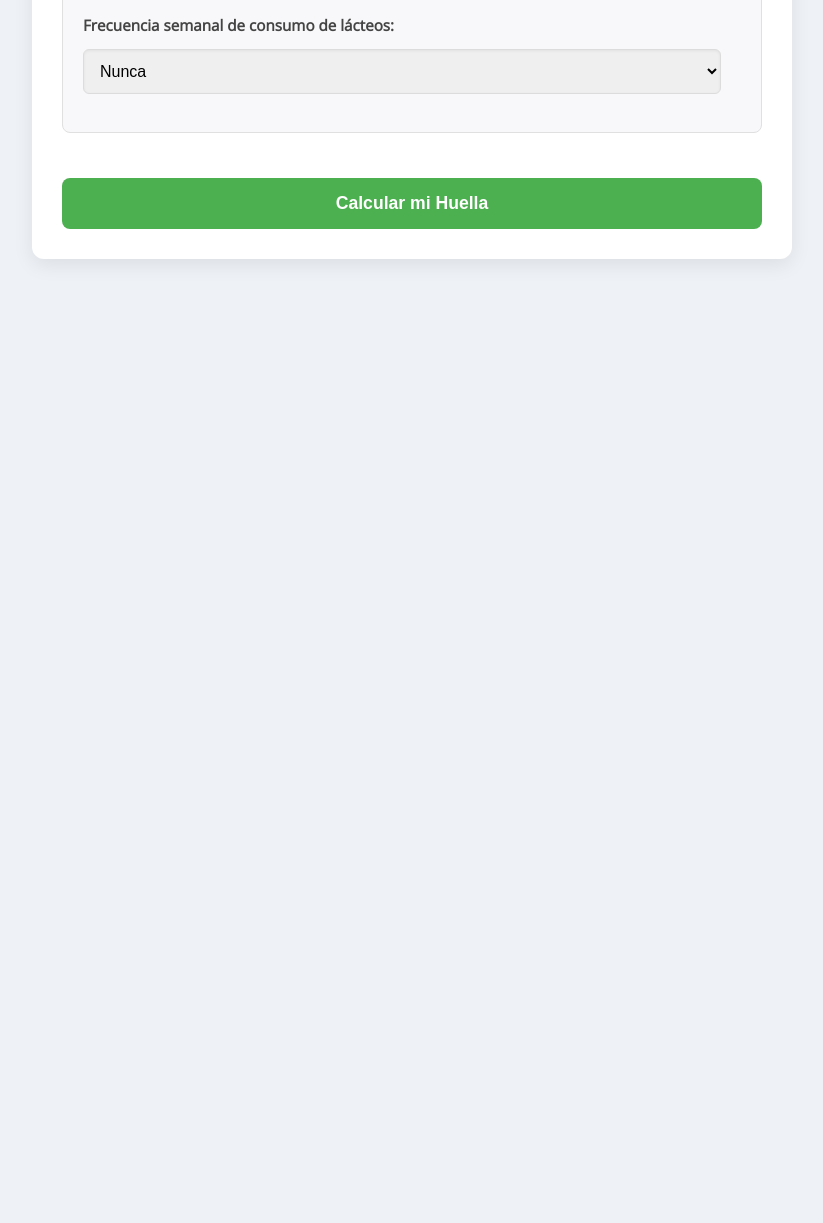
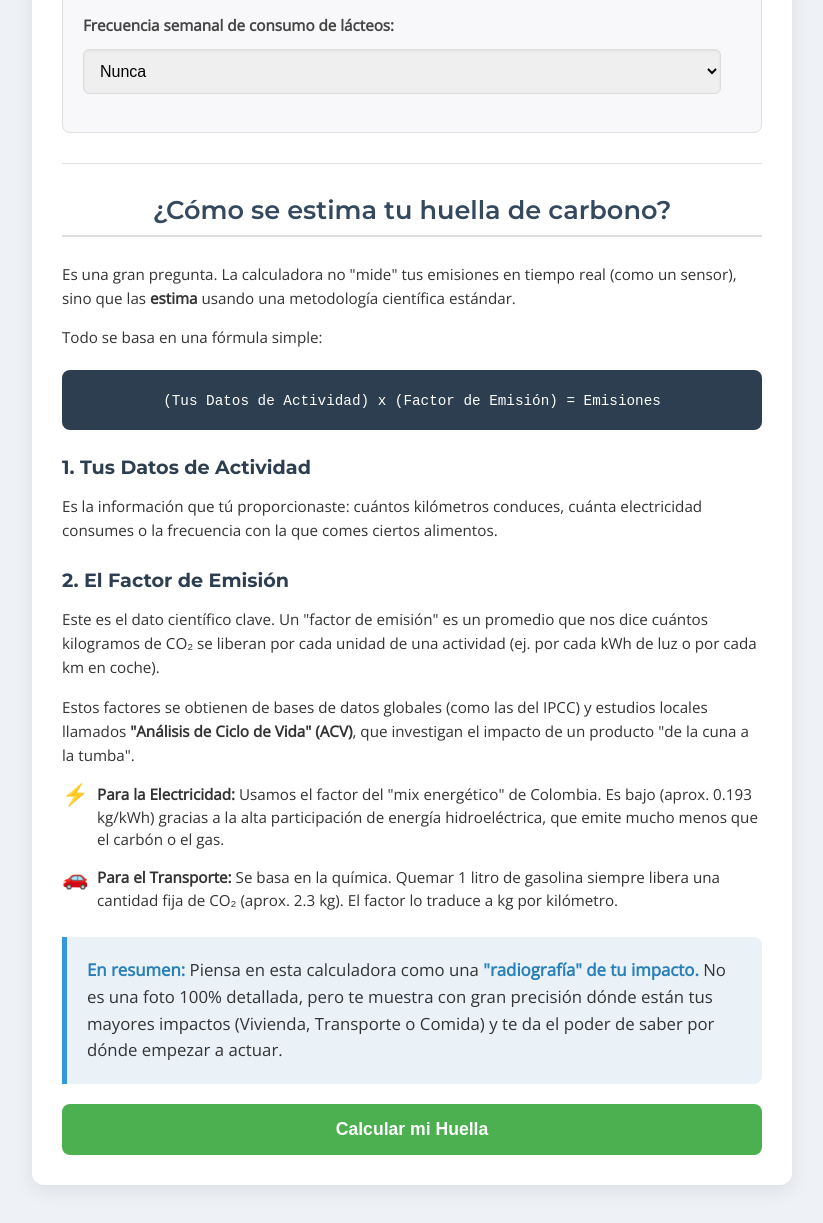
Before and after one commit to maicolletrado-dotcom/Calculadora-GEI, a plain HTML site: page index.html in a window 1280 px wide. Shown: the part 1235-2458 px from the top of the page, without its empty margins (228-1051 px from the left). Before the commit the page ends 1532 px from the top, so only its background shows below. Drawn offline with nearby package versions, Linux system fonts and the light colour scheme.

Commit message:
Add files via upload

````diff
--- a/index.html
+++ b/index.html
@@ -52,7 +52,32 @@
                 <option value="4+">4+ veces</option>
             </select>
         </section>
+<section id="explicacion" class="explanation-section">
+                <hr>
+                <h2>¿Cómo se estima tu huella de carbono?</h2>
+                <p>Es una gran pregunta. La calculadora no "mide" tus emisiones en tiempo real (como un sensor), sino que las <strong>estima</strong> usando una metodología científica estándar.</p>
+                <p>Todo se basa en una fórmula simple:</p>
 
+                <div class="formula-box">
+                    <code>(Tus Datos de Actividad) x (Factor de Emisión) = Emisiones</code>
+                </div>
+
+                <h3>1. Tus Datos de Actividad</h3>
+                <p>Es la información que tú proporcionaste: cuántos kilómetros conduces, cuánta electricidad consumes o la frecuencia con la que comes ciertos alimentos.</p>
+
+                <h3>2. El Factor de Emisión</h3>
+                <p>Este es el dato científico clave. Un "factor de emisión" es un promedio que nos dice cuántos kilogramos de CO₂ se liberan por cada unidad de una actividad (ej. por cada kWh de luz o por cada km en coche).</p>
+                <p>Estos factores se obtienen de bases de datos globales (como las del IPCC) y estudios locales llamados <strong>"Análisis de Ciclo de Vida" (ACV)</strong>, que investigan el impacto de un producto "de la cuna a la tumba".</p>
+
+                <ul class="example-list">
+                    <li><strong>Para la Electricidad:</strong> Usamos el factor del "mix energético" de Colombia. Es bajo (aprox. 0.193 kg/kWh) gracias a la alta participación de energía hidroeléctrica, que emite mucho menos que el carbón o el gas.</li>
+                    <li><strong>Para el Transporte:</strong> Se basa en la química. Quemar 1 litro de gasolina siempre libera una cantidad fija de CO₂ (aprox. 2.3 kg). El factor lo traduce a kg por kilómetro.</li>
+                </ul>
+
+                <div class="analogy-box">
+                    <strong>En resumen:</strong> Piensa en esta calculadora como una <strong>"radiografía" de tu impacto.</strong> No es una foto 100% detallada, pero te muestra con gran precisión dónde están tus mayores impactos (Vivienda, Transporte o Comida) y te da el poder de saber por dónde empezar a actuar.
+                </div>
+            </section>
         <button onclick="calcularHuella()">Calcular mi Huella</button>
 
         <div id="resultados" class="hidden">
--- a/style.css
+++ b/style.css
@@ -198,3 +198,98 @@ hr {
         padding: 10px;
     }
 }
+
+```css
+/* ===== ESTILOS PARA LA SECCIÓN DE EXPLICACIÓN ===== */
+
+.explanation-section {
+    margin-top: 40px;
+    padding-top: 20px;
+}
+
+/* Títulos H2 y H3 dentro de la explicación */
+.explanation-section h2 {
+    text-align: center;
+    font-size: 1.6em;
+    color: #34495e;
+    margin-bottom: 25px;
+}
+
+.explanation-section h3 {
+    text-align: left; /* Alinear subtítulos a la izquierda */
+    font-size: 1.2em;
+    font-family: 'Montserrat', sans-serif;
+    color: #2c3e50;
+    margin-top: 25px;
+    margin-bottom: 10px;
+}
+
+/* Párrafos de la explicación */
+.explanation-section p {
+    text-align: left;
+    line-height: 1.6;
+    margin-bottom: 15px;
+    font-size: 0.95em;
+    color: #333;
+}
+
+/* Caja para la fórmula */
+.formula-box {
+    background-color: #2c3e50; /* Fondo oscuro */
+    color: #ecf0f1; /* Texto claro */
+    font-family: 'Courier New', Courier, monospace;
+    padding: 20px;
+    border-radius: 8px;
+    text-align: center;
+    font-size: 1.1em;
+    margin: 20px 0;
+}
+
+.formula-box code {
+    background: none;
+    color: white;
+    padding: 0;
+}
+
+/* Lista de ejemplos (electricidad, transporte) */
+.example-list {
+    list-style: none;
+    padding-left: 0;
+    margin-top: 15px;
+}
+
+.example-list li {
+    position: relative;
+    padding-left: 35px;
+    margin-bottom: 15px;
+    font-size: 0.95em;
+    line-height: 1.5;
+}
+
+.example-list li::before {
+    content: '⚡️'; /* Icono de electricidad */
+    position: absolute;
+    left: 0;
+    top: 0;
+    font-size: 1.4em;
+    line-height: 1;
+}
+
+.example-list li + li::before {
+    content: '🚗'; /* Icono de coche para el segundo item */
+}
+
+/* Caja para la analogía de la radiografía */
+.analogy-box {
+    background-color: #eaf2f8; /* Fondo azul claro */
+    border-left: 5px solid #3498db; /* Borde izquierdo azul */
+    padding: 20px;
+    margin-top: 25px;
+    border-radius: 0 8px 8px 0;
+    font-size: 1.05em;
+    line-height: 1.6;
+}
+
+.analogy-box strong {
+    color: #2980b9; /* Azul más oscuro para resaltar */
+}
````
